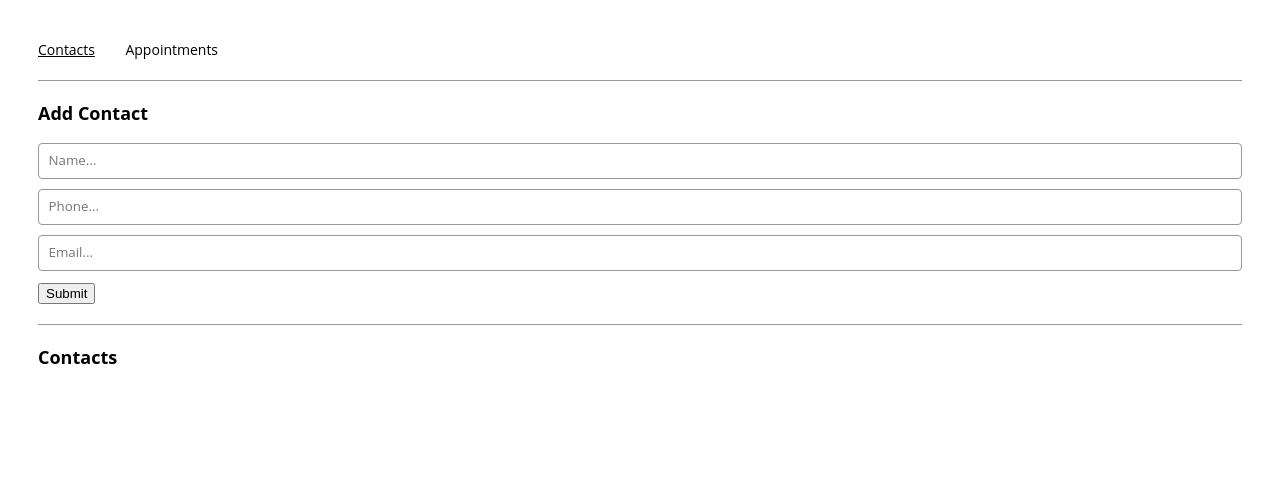
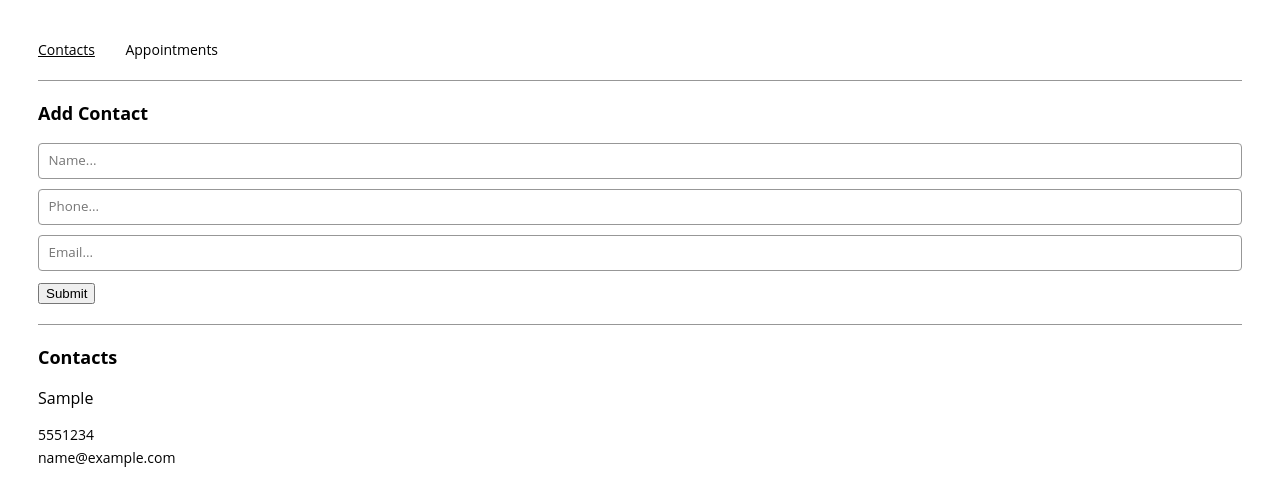
Before and after one commit to luneroka/appointment-planner, a React (Create React App) app: page /contacts in a window 1280 px wide. Both pictures are taken after typing "Sample", "5551234", "name@example.com" into the empty fields and a click on the button "Submit". Shown: the top 502 px of the page. Built offline with nearby package versions, Linux system fonts and the light colour scheme.

Commit message:
Added return statements to properly render from map methods

```diff
--- a/src/components/tile/Tile.js
+++ b/src/components/tile/Tile.js
@@ -5,9 +5,11 @@ export const Tile = ({ name, description }) => {
     <div className='tile-container'>
       <p className='tile-title'>{name}</p>
       {Object.values(description).map((value, index) => {
-        <p key={index} className='tile'>
-          {value}
-        </p>;
+        return (
+          <p key={index} className='tile'>
+            {value}
+          </p>
+        );
       })}
     </div>
   );
--- a/src/components/tileList/TileList.js
+++ b/src/components/tileList/TileList.js
@@ -5,7 +5,7 @@ export const TileList = ({ tiles }) => {
   return (
     <div>
       {tiles.map(({ name, ...rest }, index) => {
-        <Tile key={index} name={name} description={rest} />;
+        return <Tile key={index} name={name} description={rest} />;
       })}
     </div>
   );
```
